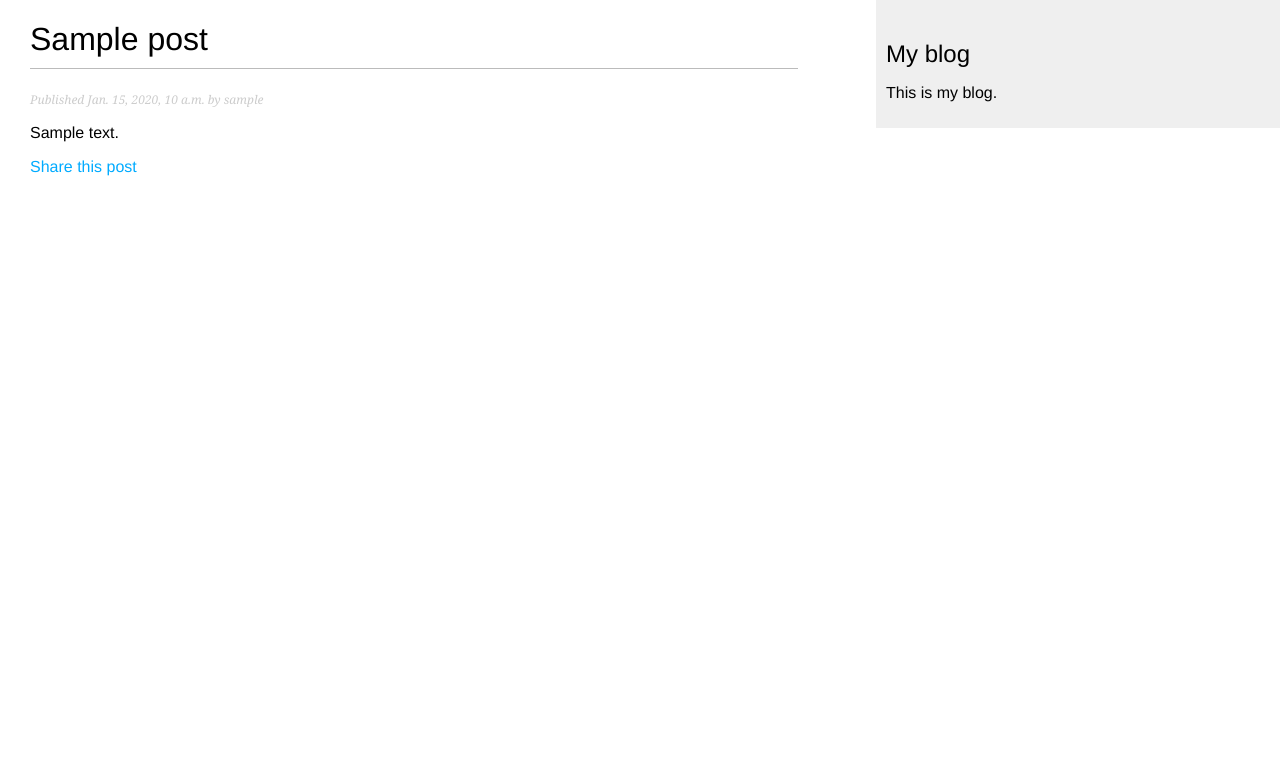
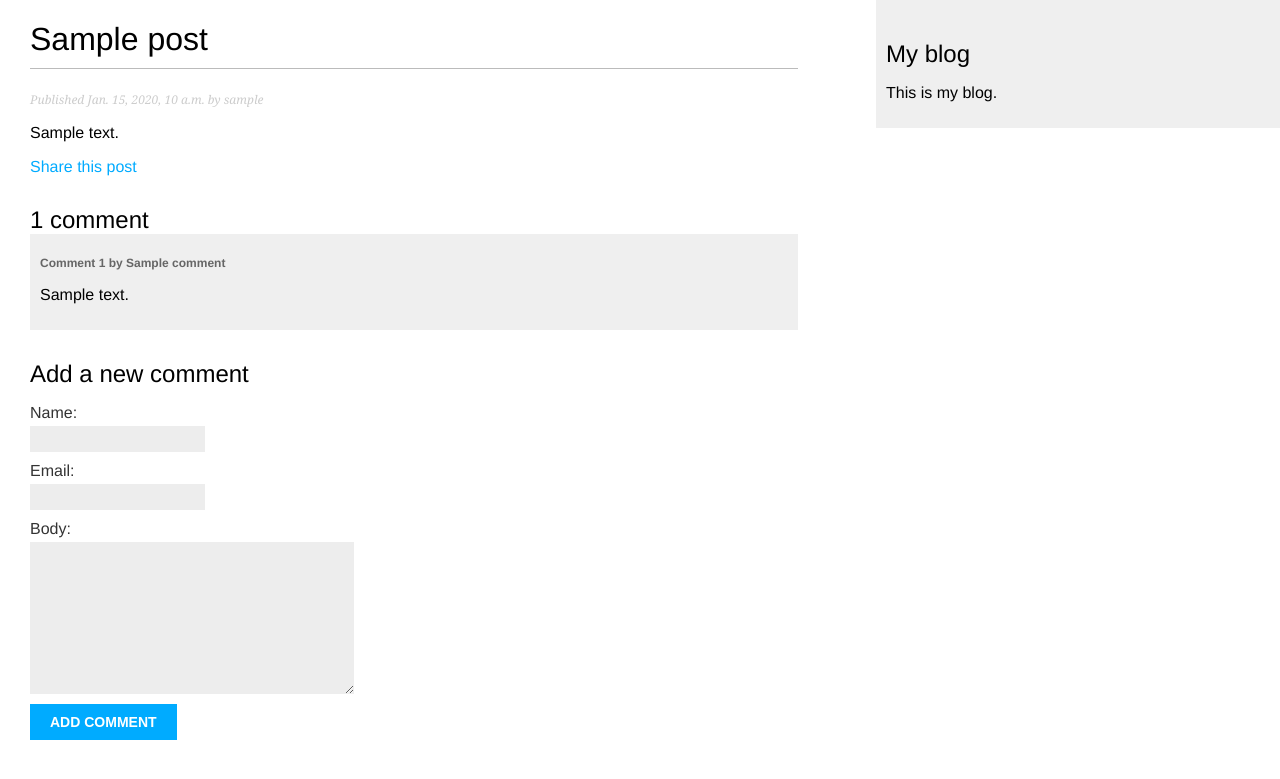
Before and after one commit to ashme2/DjangoByExample, a Django app: a page that uses src/myblog/templates/myblog/post/detail.html in a window 1280 px wide. Shown: the top 779 px of the page. Run offline with Django 4.2, Linux system fonts and the light colour scheme; tables that the repository leaves empty hold one stand-in row (values such as "Sample post").

Commit message:
Ch02-P02: Creating a comment system

```diff
--- a/src/myblog/forms.py
+++ b/src/myblog/forms.py
@@ -1,8 +1,16 @@
+from pyexpat import model
 from django import forms
-from django import forms
+
+from .models import Comment
+
 
 class EmailPostForm (forms.Form):
     name = forms.CharField(max_length=25)
     email = forms.EmailField()
     to = forms.EmailField()
     comments = forms.CharField(required=False, widget=forms.Textarea)
+
+class CommentForm(forms.ModelForm):
+    class Meta:
+        model = Comment
+        fields = ('name', 'email', 'body')
--- a/src/myblog/models.py
+++ b/src/myblog/models.py
@@ -1,7 +1,9 @@
+from email.policy import default
+from django.contrib.auth.models import User
 from django.db import models
+from django.urls import reverse
 from django.utils import timezone
-from django.contrib.auth.models import User
-from django.urls import reverse
+
 
 # Create your models here.
 class PublishedManager (models.Manager):
@@ -30,3 +32,18 @@ class Post (models.Model):
     published = PublishedManager()  # Our custom manager
     def get_absolute_url(self):
         return reverse('myblog:post_detail', args=[self.publish.year, self.publish.month, self.publish.day, self.slug])
+
+class Comment(models.Model):
+    post = models.ForeignKey(Post, on_delete=models.CASCADE, related_name='comments')
+    name = models.CharField(max_length=80)
+    email = models.EmailField()
+    body = models.TextField()
+    created = models.DateTimeField(auto_now_add=True)
+    updated = models.DateTimeField(auto_now=True)
+    active = models.BooleanField(default=True)
+
+    class Meta:
+        ordering = ('created',)
+
+    def __str__(self):
+        return f'Comment by {self.name} on {self.post}'
--- a/src/myblog/templates/myblog/post/detail.html
+++ b/src/myblog/templates/myblog/post/detail.html
@@ -11,4 +11,29 @@
             Share this post
         </a>
     </p>
+    {% with comments.count as total_comments %}
+        <h2>
+            {{ total_comments }} comment{{ total_comments|pluralize }}
+        </h2>
+    {% endwith %}
+    {% for comment in comments %}
+        <div class="comment">
+            <p class="info">
+                Comment {{ forloop.counter }} by {{ comment.name }}
+            </p>
+            {{ comment.body|linebreaks }}
+        </div>
+    {% empty %}
+        <p>There are no comments yet.</p>
+    {% endfor %}
+    {% if new_comment %}
+        <h2>Your comment has been added.</h2>
+    {% else %}
+        <h2>Add a new comment</h2>
+        <form method="post">
+            {{ comment_form.as_p }}
+            {% csrf_token %}
+            <p><input type="submit" value="Add comment"></p>
+        </form>
+    {% endif %}
 {% endblock %}
--- a/src/myblog/urls.py
+++ b/src/myblog/urls.py
@@ -1,4 +1,5 @@
 from django.urls import path
+
 from . import views
 
 app_name = 'myblog'
--- a/src/myblog/views.py
+++ b/src/myblog/views.py
@@ -1,10 +1,10 @@
-from django.shortcuts import render, get_object_or_404
-from .models import Post
-from django.core.paginator import Paginator, EmptyPage,\
-    PageNotAnInteger
+from django.core.mail import send_mail
+from django.core.paginator import EmptyPage, PageNotAnInteger, Paginator
+from django.shortcuts import get_object_or_404, render
 from django.views.generic import ListView
-from .forms import EmailPostForm
-from django.core.mail import send_mail
+
+from .forms import EmailPostForm, CommentForm
+from .models import Post, Comment
 
 # Create your views here.
 
@@ -33,7 +33,26 @@ class PostListView (ListView):
 
 def post_detail (request, year, month, day, post):
     post = get_object_or_404(Post, slug=post, status='published', publish__year=year, publish__month=month, publish__day=day)
-    return render(request, 'myblog/post/detail.html', {'post': post})
+
+    # List of active comments for this post
+    comments = post.comments.filter(active=True)
+
+    new_comment = None
+
+    if request.method == 'POST':
+        # A comment was posted
+        comment_form = CommentForm(data=request.POST)
+        if comment_form.is_valid():
+            # Create Comment object but don't save to database yet
+            new_comment = comment_form.save(commit=False)
+            # Assign the current post to the comment
+            new_comment.post = post
+            # Save the comment to the database
+            new_comment.save()
+    else:
+        comment_form = CommentForm()
+
+    return render(request, 'myblog/post/detail.html', {'post': post, 'comments': comments, 'new_comment': new_comment, 'comment_form': comment_form})
 
 def post_share (request, post_id):
     # Retrieve post by id
```
Also changed, not shown: src/myblog/admin.py (+8 -1 lines).
